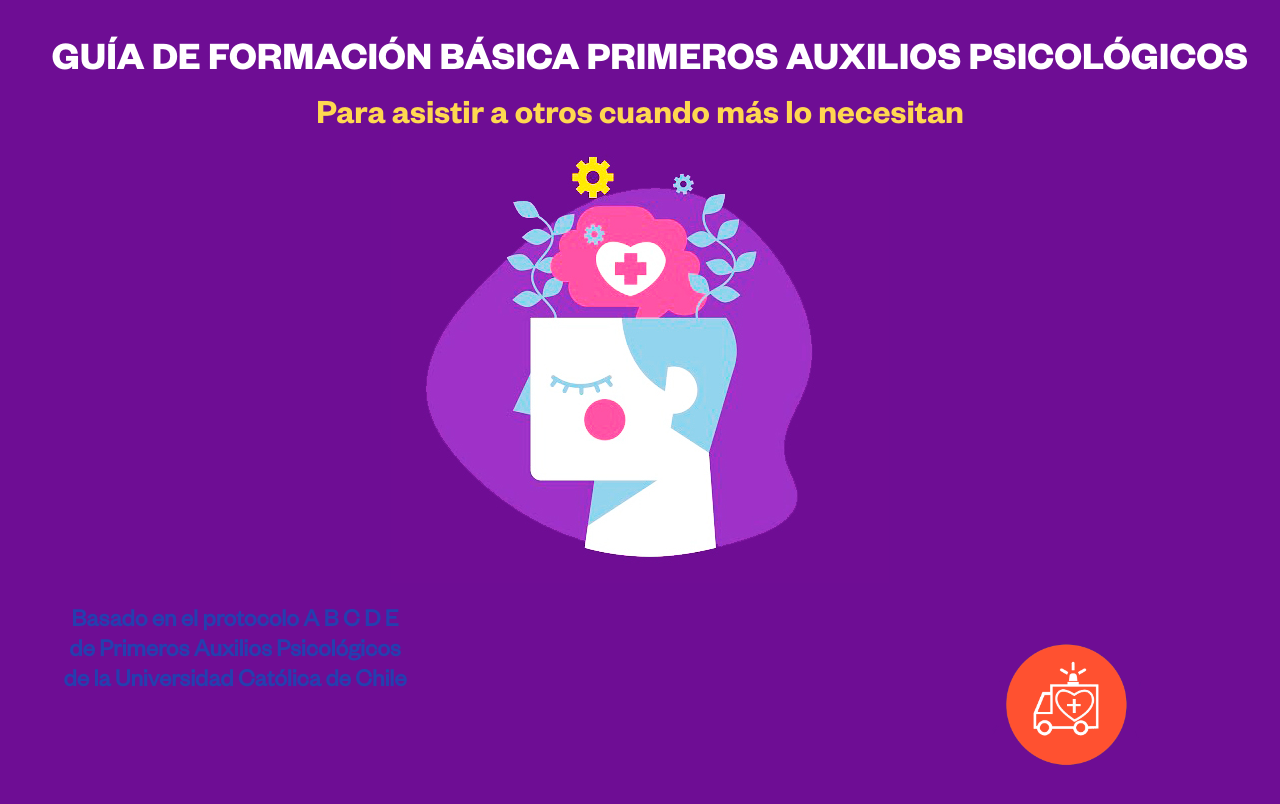
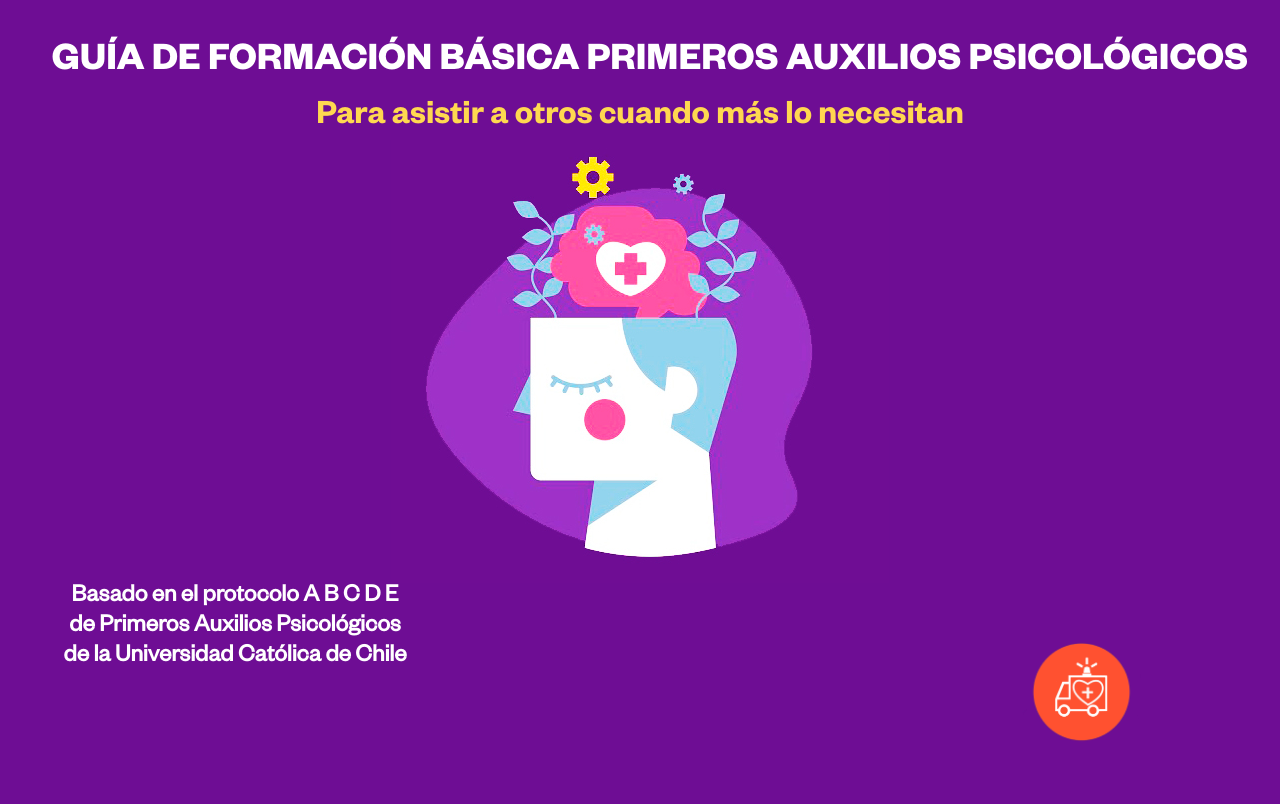
Before and after one commit to dashdancin/pap, a React (Create React App) app: page / in a window 1280 px wide. Shown: the top 804 px of the page. Built offline with nearby package versions, Linux system fonts and the light colour scheme.

Commit message:
frame 1 complete

```diff
--- a/src/index.css
+++ b/src/index.css
@@ -75,22 +75,17 @@ body {
 .textbox {
  font-family: FoundersGrotesk-Regular;
  width: 350px;
- color: rgb(37, 62, 175);
+ color: white;
  font-size: 25px;
  font-weight: 700;
+ margin: 0;
  padding-left: 60px;
  position: relative;
  text-align: center;
 }
 
-/* @media only screen and (min-width: 420px) {
- .textbox {
-  f
- }
-} */
-
 .symbol_cruz {
- width: 150px;
+ width: 120px;
  padding-right: 10%;
  position: absolute;
  top: 80vh;
```
